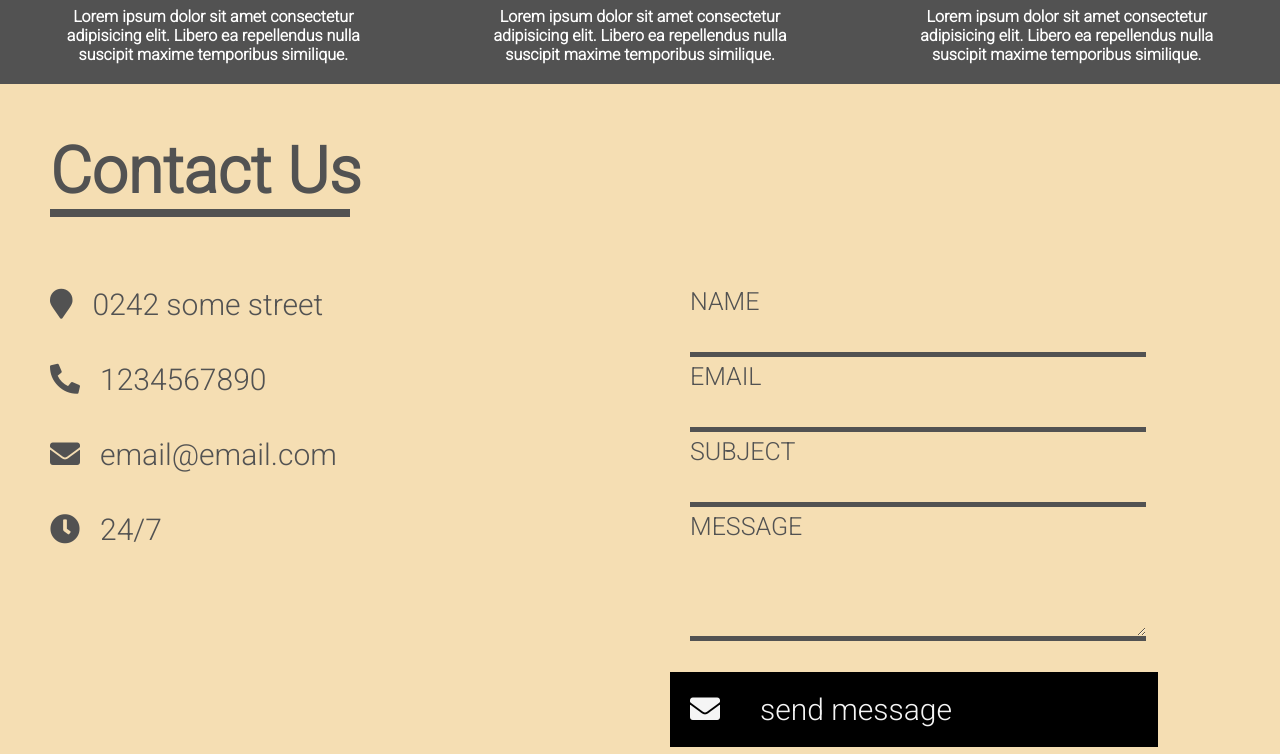
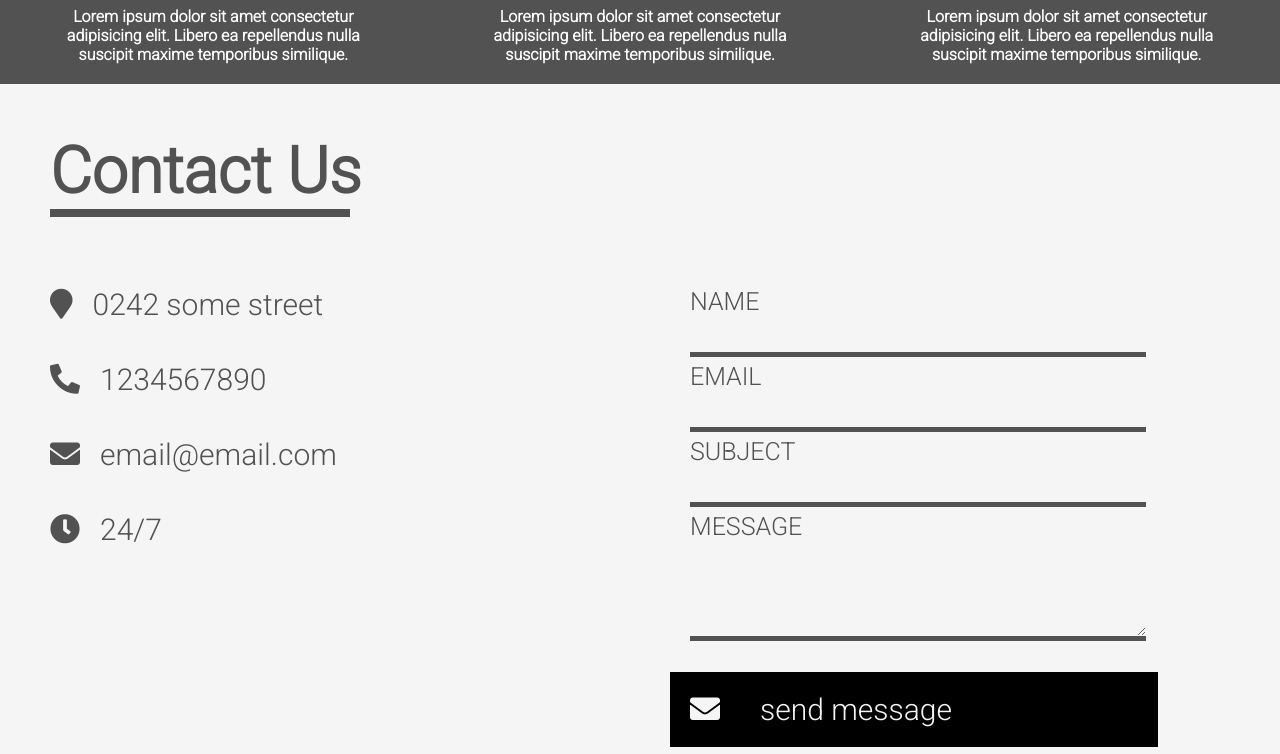
Before and after one commit to Rizwan-khan-03/static-website-for-service-html_css_flex_box, a plain HTML site: page index.html in a window 1280 px wide. Shown: the part 4625-5379 px from the top of the page. Drawn offline with nearby package versions, Linux system fonts and the light colour scheme; a script that the page names is missing.

Commit message:
form color change
form color change

```diff
--- a/index.css
+++ b/index.css
@@ -690,7 +690,7 @@
         }
       }
       .contact{
-          background: wheat;
+          background:var(--lightgray);
       }
       .contact h1{
           color: var(--mainblack);
@@ -735,7 +735,7 @@
         padding: 10px;
         margin-bottom: 5px;
         border: none;
-        background: wheat;
+        background:var(--lightgray);
         border-bottom: 5px solid var(--mainblack);
 
       }
```
